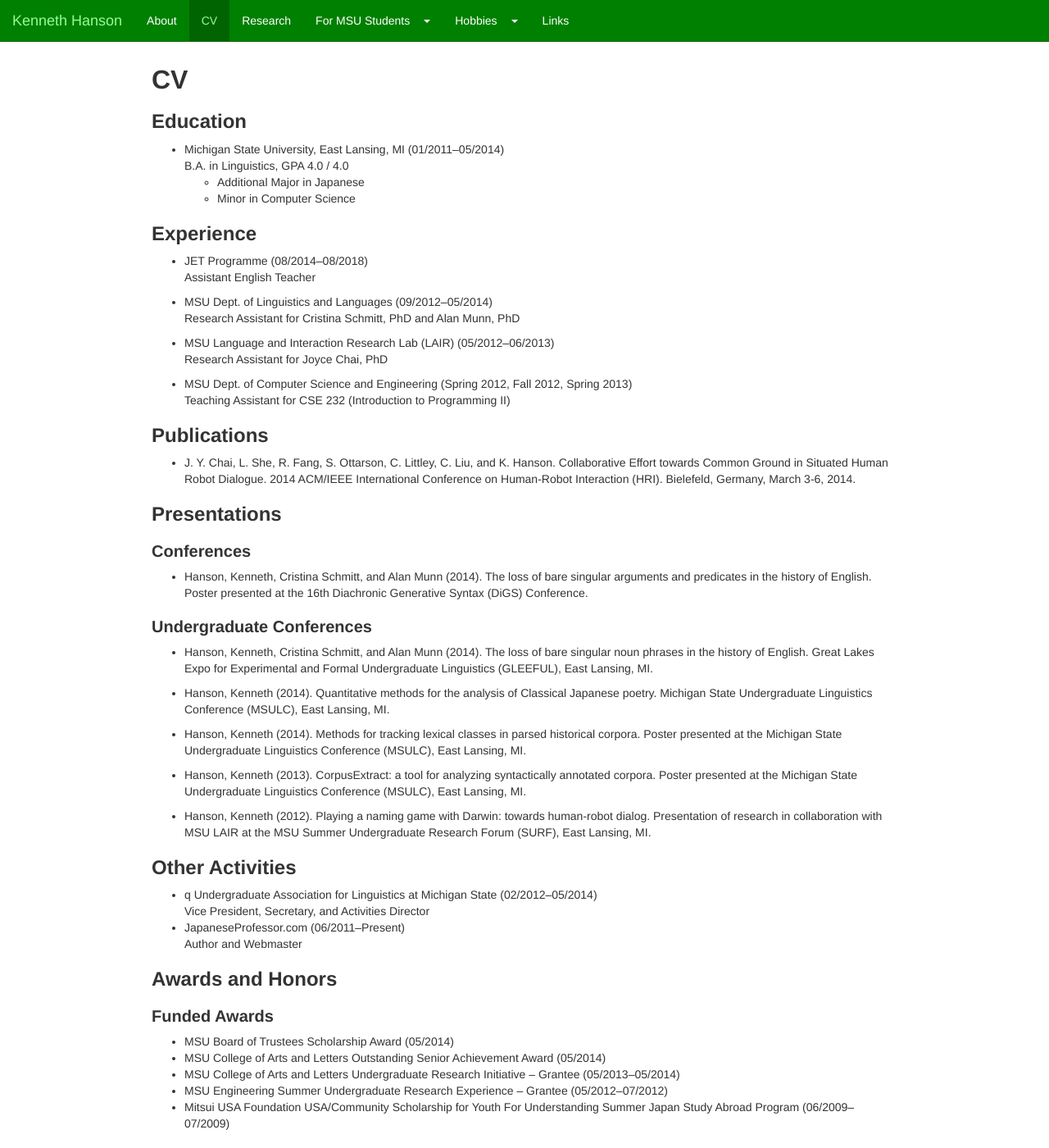
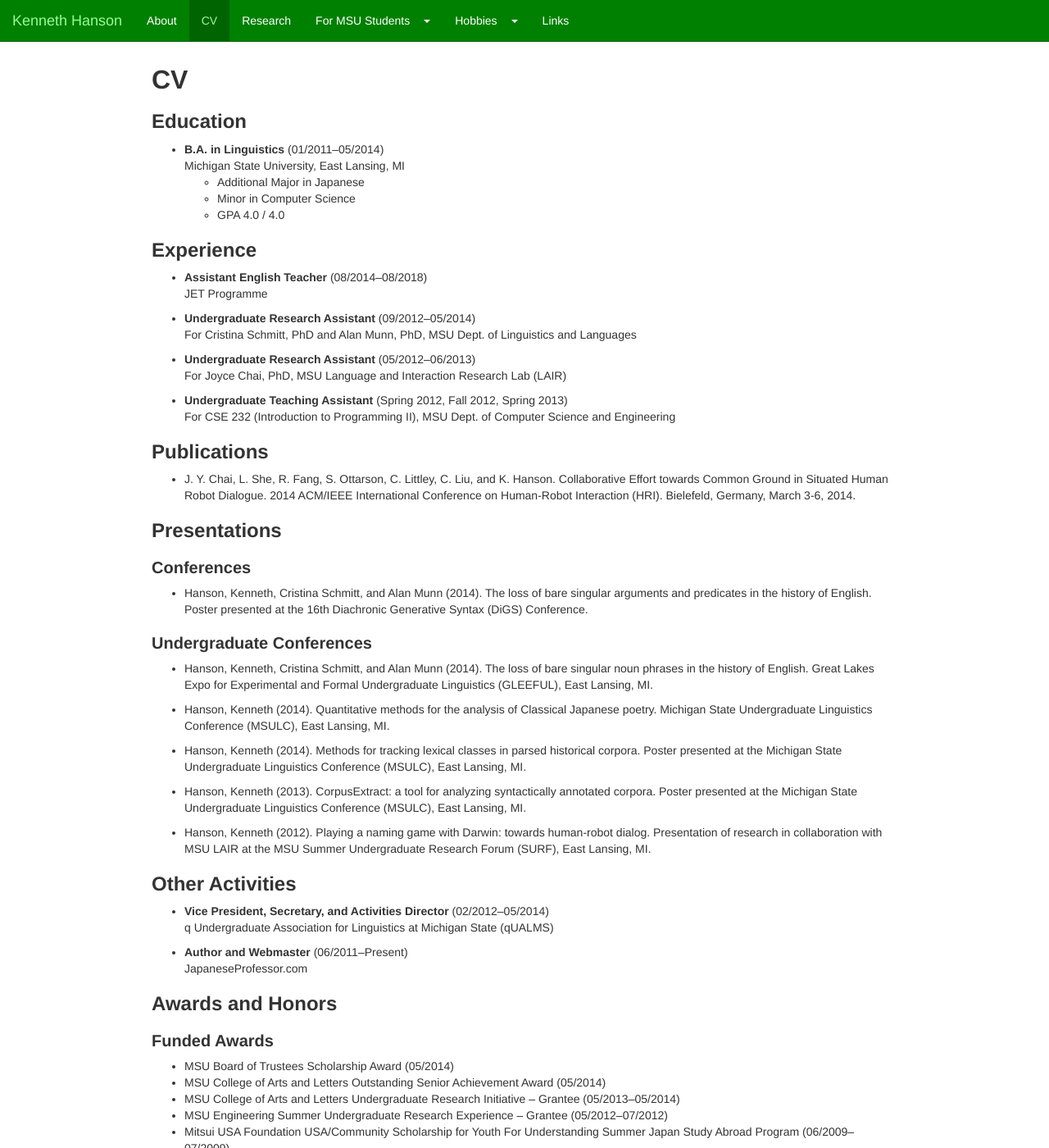
Before and after one commit to khanson679/khanson679.github.io, a Jekyll site: the page built from cv.md, in a window 1280 px wide and 1400 px high. Shown: the whole window at 82% size. Built offline with Jekyll 4.4.1, drawn with Linux system fonts in a browser that asks for light colours; nearby versions of some CDN libraries.

Commit message:
Flip order of roles and places.

```diff
--- a/cv.md
+++ b/cv.md
@@ -7,25 +7,26 @@ date: 2020-04-05
 
 ## Education
 
-* Michigan State University, East Lansing, MI (01/2011--05/2014)
-  B.A. in Linguistics, GPA 4.0 / 4.0
+* **B.A. in Linguistics** (01/2011--05/2014)
+  Michigan State University, East Lansing, MI
   * Additional Major in Japanese
   * Minor in Computer Science
+  * GPA 4.0 / 4.0
 
 
 ## Experience
 
-* JET Programme (08/2014--08/2018)
-  Assistant English Teacher
+* **Assistant English Teacher** (08/2014--08/2018)
+  JET Programme
 
-* MSU Dept. of Linguistics and Languages (09/2012--05/2014)
-  Research Assistant for Cristina Schmitt, PhD and Alan Munn, PhD
+* **Undergraduate Research Assistant** (09/2012--05/2014)
+  For Cristina Schmitt, PhD and Alan Munn, PhD, MSU Dept. of Linguistics and Languages
 
-* MSU Language and Interaction Research Lab (LAIR) (05/2012--06/2013)
-  Research Assistant for Joyce Chai, PhD
+* **Undergraduate Research Assistant** (05/2012--06/2013)
+  For Joyce Chai, PhD, MSU Language and Interaction Research Lab (LAIR)
 
-* MSU Dept. of Computer Science and Engineering (Spring 2012, Fall 2012, Spring 2013)
-  Teaching Assistant for CSE 232 (Introduction to Programming II)
+* **Undergraduate Teaching Assistant** (Spring 2012, Fall 2012, Spring 2013)
+  For CSE 232 (Introduction to Programming II), MSU Dept. of Computer Science and Engineering
 
 
 ## Publications
@@ -54,10 +55,11 @@ date: 2020-04-05
 
 ## Other Activities
 
-* q Undergraduate Association for Linguistics at Michigan State (02/2012--05/2014)
-  Vice President, Secretary, and Activities Director
-* JapaneseProfessor.com (06/2011--Present)
-  Author and Webmaster
+* **Vice President, Secretary, and Activities Director** (02/2012--05/2014)
+  q Undergraduate Association for Linguistics at Michigan State (qUALMS)
+
+* **Author and Webmaster** (06/2011--Present)
+  JapaneseProfessor.com
 
 
 ## Awards and Honors
```
